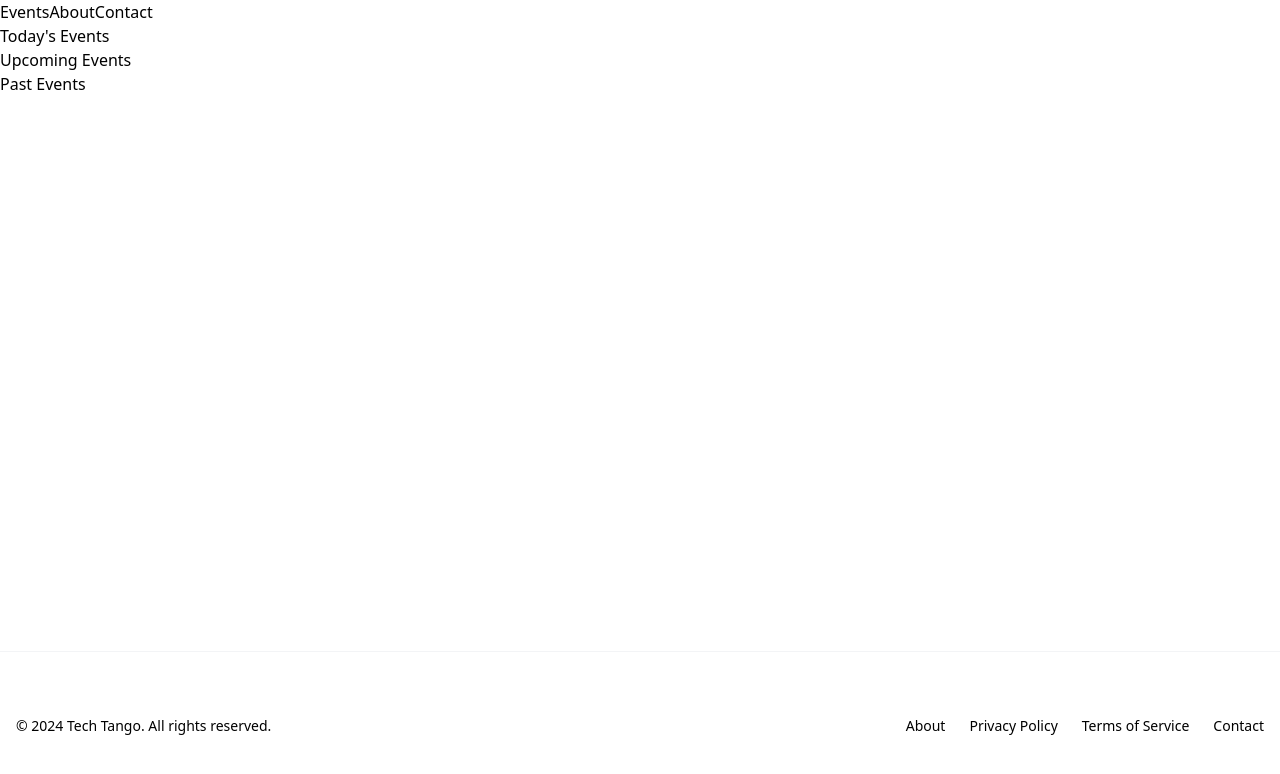
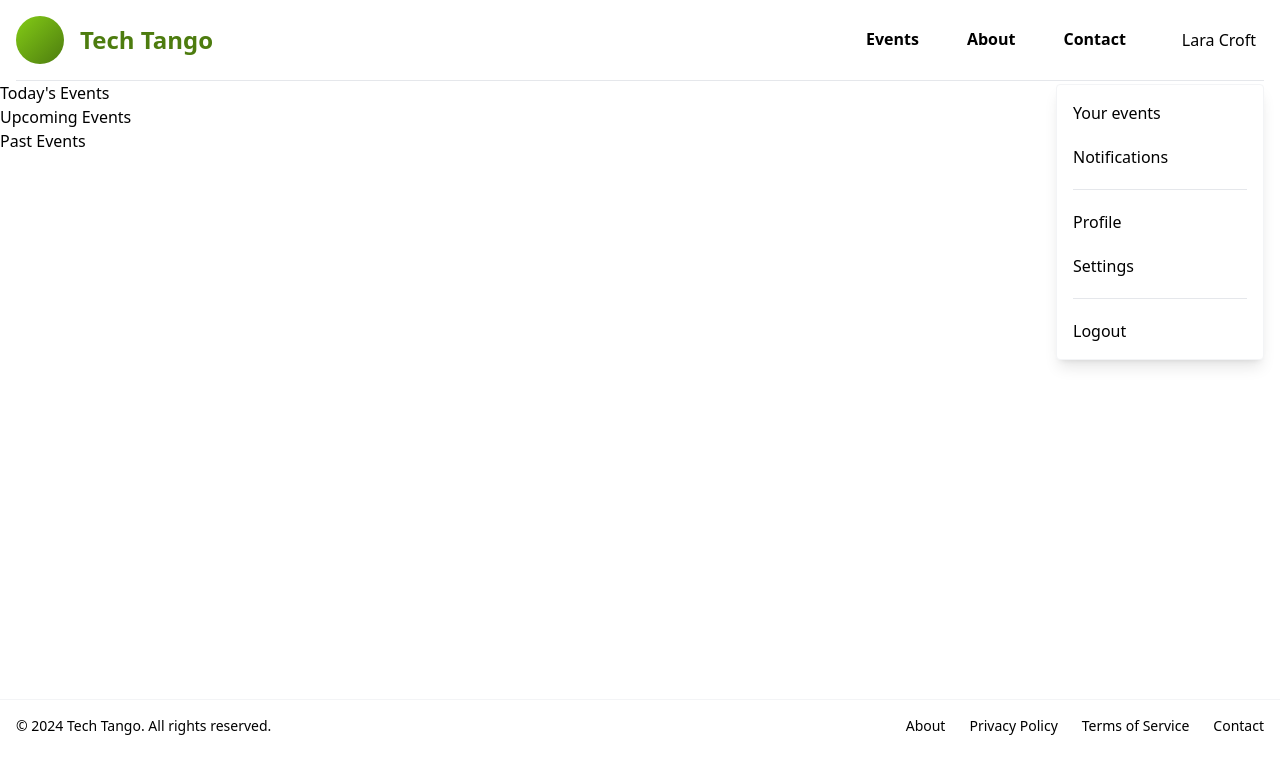
Before and after one commit to felixorwari/techtango, a Vue app: page / in a window 1280 px wide. Shown: the top 774 px of the page. Built offline with nearby package versions, Linux system fonts and the light colour scheme.

Commit message:
Updated navigation UI

```diff
--- a/src/App.vue
+++ b/src/App.vue
@@ -4,48 +4,99 @@ import { RouterLink, RouterView } from 'vue-router'
 
 <template>
   <header>
-    <div class="wrapper">
-      <nav>
-        <RouterLink to="/">Events</RouterLink>
-        <RouterLink to="/about">About</RouterLink>
-        <RouterLink to="/contact">Contact</RouterLink>
+    <div class="w-full max-w-screen-xl px-4 mx-auto">
+      <nav class="flex items-center justify-between py-4 border-b border-gray-200">
+        <RouterLink to="/" class="transition-all hover:scale-105">
+          <div class="flex items-center gap-4">
+            <span class="w-12 h-12 rounded-full bg-gradient-to-br from-lime-500 to-lime-700"></span>
+            <span class="text-2xl font-bold text-lime-700">Tech Tango</span>
+          </div>
+        </RouterLink>
+
+        <div class="flex flex-col items-center space-y-8 sm:flex-row sm:space-x-12 sm:space-y-0">
+          <RouterLink
+            to="/"
+            class="font-semibold border-b-2 hover:text-lime-600 border-b-transparent hover:border-b-lime-600"
+            >Events</RouterLink
+          >
+          <RouterLink
+            to="/about"
+            class="font-semibold border-b-2 hover:text-lime-600 border-b-transparent hover:border-b-lime-600"
+            >About</RouterLink
+          >
+          <RouterLink
+            to="/contact"
+            class="font-semibold border-b-2 hover:text-lime-600 border-b-transparent hover:border-b-lime-600"
+            >Contact</RouterLink
+          >
+
+          <div class="relative">
+            <!-- Dropdown toggle -->
+            <button class="flex items-center gap-2" data-toggle="#dropdown" @click="!showDropdown">
+              <i class="fa-solid fa-circle-user"></i>
+              <span>Lara Croft</span>
+              <i class="fa-solid fa-chevron-down"></i>
+            </button>
+
+            <!-- Dropdown Menu -->
+            <div
+              id="dropdown"
+              class="absolute right-0 z-50 p-4 bg-white border border-gray-100 rounded shadow-lg w-52 min-w-xs top-14"
+            >
+              <ul class="space-y-5 list-none">
+                <li><RouterLink to="/user-events">Your events</RouterLink></li>
+                <li><RouterLink to="/user-notifications">Notifications</RouterLink></li>
+                <li><hr class="my-4" /></li>
+                <li><RouterLink to="/user-profile">Profile</RouterLink></li>
+                <li><RouterLink to="/user-settings">Settings</RouterLink></li>
+                <li><hr class="my-4" /></li>
+                <li><RouterLink to="#">Logout</RouterLink></li>
+              </ul>
+            </div>
+          </div>
+        </div>
       </nav>
     </div>
   </header>
 
   <RouterView />
 
-  <footer class="py-12 mt-auto border-t border-gray-100">
-    <div class="w-full max-w-screen-xl p-4 md:flex md:items-center md:justify-between">
+  <footer class="py-12 mt-auto">
+    <div
+      class="w-full max-w-screen-xl p-4 mx-auto border-t border-gray-100 md:flex md:items-center md:justify-between"
+    >
       <span class="text-sm sm:text-center"
-        >&copy; 2024 <RouterLink to="/" class="hover:underline">Tech Tango</RouterLink>. All rights
-        reserved.</span
+        >&copy; 2024
+        <RouterLink to="/" class="hover:underline hover:text-lime-600">Tech Tango</RouterLink>. All
+        rights reserved.</span
       >
 
       <ul class="flex flex-wrap items-center mt-3 text-sm sm:mt-0">
         <li>
           <RouterLink
             to="/about"
-            class="transition hover:underline hover:underline-offset-4 me-4 md:me-6"
+            class="transition-all hover:underline hover:text-lime-600 hover:underline-offset-4 me-4 md:me-6"
             >About</RouterLink
           >
         </li>
         <li>
           <RouterLink
             to="/privacy"
-            class="transition hover:underline hover:underline-offset-4 me-4 md:me-6"
+            class="transition-all hover:underline hover:text-lime-600 hover:underline-offset-4 me-4 md:me-6"
             >Privacy Policy</RouterLink
           >
         </li>
         <li>
           <RouterLink
             to="/terms"
-            class="transition hover:underline hover:underline-offset-4 me-4 md:me-6"
+            class="transition-all hover:underline hover:text-lime-600 hover:underline-offset-4 me-4 md:me-6"
             >Terms of Service</RouterLink
           >
         </li>
         <li>
-          <RouterLink to="/contact" class="transition hover:underline hover:underline-offset-4"
+          <RouterLink
+            to="/contact"
+            class="transition-all hover:underline hover:text-lime-600 hover:underline-offset-4"
             >Contact</RouterLink
           >
         </li>
```
